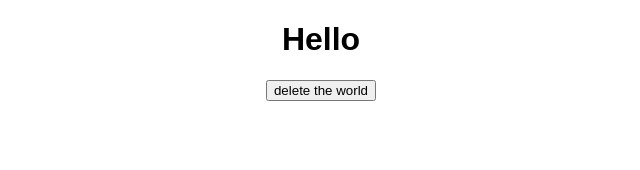
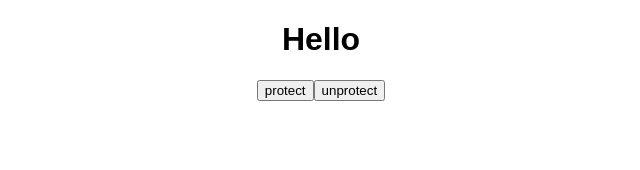
Before and after one commit to jamesbonglee/condesandbox-react-hooks, a React (Create React App) app: page / in a window 1280 px wide. Shown: the top 170 px of the page, without its empty margins (319-959 px from the left). Built offline with nearby package versions, Linux system fonts and the light colour scheme.

Commit message:
usePreventLeave

```diff
--- a/src/App.js
+++ b/src/App.js
@@ -1,34 +1,45 @@
 import React, { useState, useEffect, useRef } from "react";
 import "./styles.css";
 
-const useConfirm = (message = "", callback, rejection) => {
-  if (typeof callback !== "function") {
-    return;
-  }
-  const confrimAction = () => {
-    // window.confirm 이 alret창과 동일한것으로 보이고
-    // 버튼클릭으로 창이떳을때, 확인을하면 true로 받으니간
-    // 조건문에 충족하게되어 콜백을 실행하게 된다
-    if (window.confirm(message)) {
-      callback();
-    } else {
-      rejection();
-    }
+const usePreventLeave = () => {
+  const lestener = (event) => {
+    event.preventDefault();
+    event.returnValue = "";
   };
-  return confrimAction;
+
+  const enablePrevent = () => {
+    window.addEventListener("beforeunload", lestener);
+  };
+
+  const disablePrevent = () => {
+    window.removeEventListener("beforeunload", lestener);
+  };
+  return { enablePrevent, disablePrevent };
 };
 
 const App = () => {
-  const deleteWorld = () => console.log("deleting");
-  const abort = () => console.log("abort");
-  const confirmDelete = useConfirm("are u sure?", deleteWorld, abort);
+  const { enablePrevent, disablePrevent } = usePreventLeave();
 
   return (
     <div className="App">
       <h1>Hello</h1>
-      <button onClick={confirmDelete}>delete the world</button>
+      <button onClick={enablePrevent}>protect</button>
+      <button onClick={disablePrevent}>unprotect</button>
     </div>
   );
 };
 
 export default App;
+
+// 다음은 usePreventLeave입니다. 이는 어떤 문서작업이나 작업을 할시 sava되지 않았을때 브라우저를 닫으려 할때
+
+// 이 부분을 먼저 볼텐데 enablePrevent은 window.addEventListener("beforeunload", function);
+// 이런 코드가 있는데 브라우저 닫을 시 한번 더 그 의사를 재차 묻고 싶을때
+// 사용하는 이벤트가 "beforeunload" 입니다. 따라서 Protect 버튼 클릭이
+// beforeunload 이벤트가 활성화 되어서 브라우저 닫을때
+// confirm 창으로 닫을 껀지 한번 더 물어보는 것이고 unProtect는 이를 비활성화 시키는
+// 버튼입니다. 그리고 listner 안의 있는 코드는 event.preventDefault()는
+// 이벤트를 중지시키는 코드입니다. 코드를 저렇게 사용한 이유는 HTML 명세서에
+// 따르면 작성자는 Event.returnValue를 사용하는 대신 Event.preventDefault()
+// 메서드를 사용해야 합니다. 그러나, 일부 브라우저에서는 지원되지 않는다고 명시되어
+// 있기 때문입니다.
```
